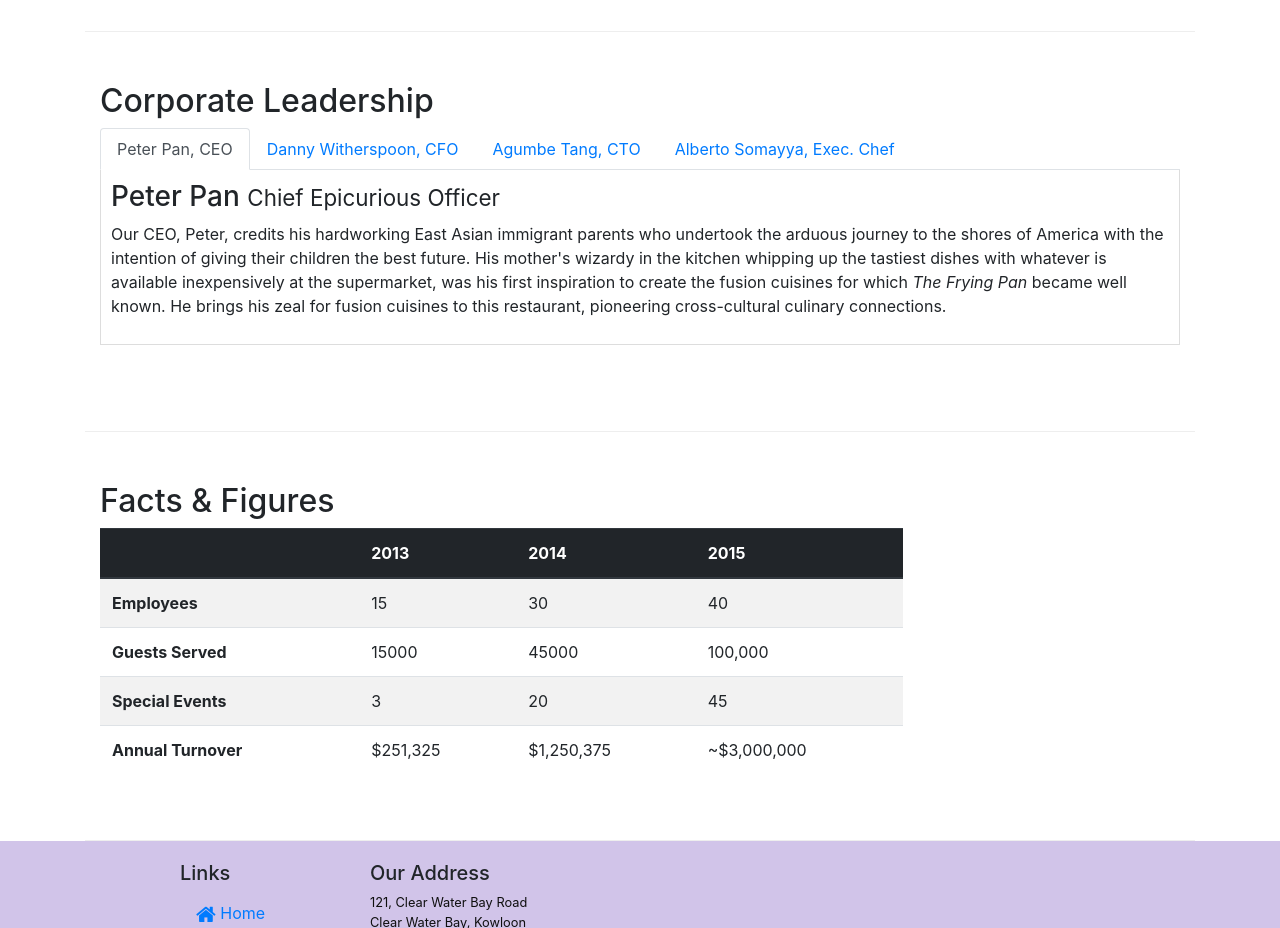
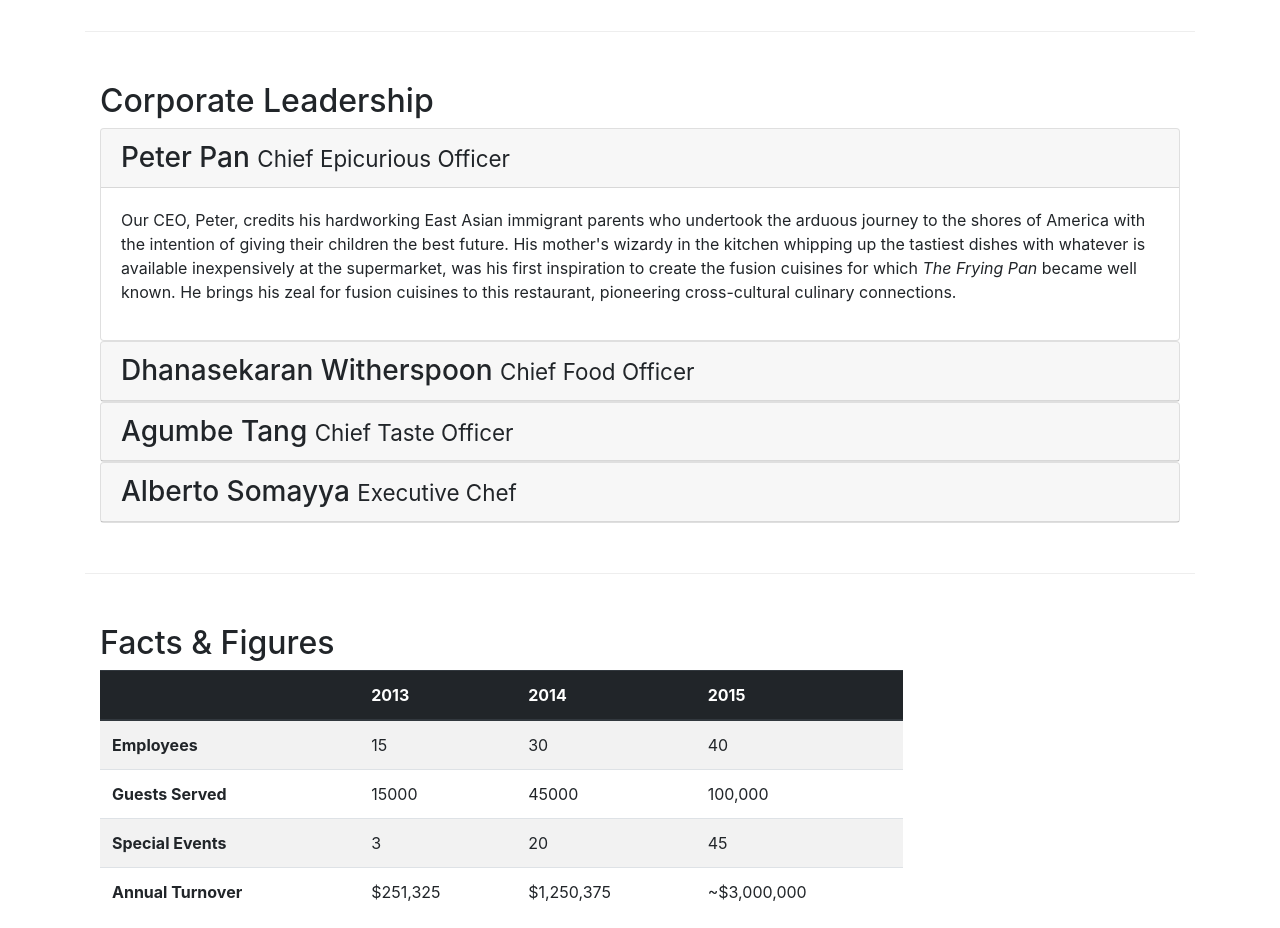
Before and after one commit to jonlorusso/conFusion, a website: page aboutus.html in a window 1280 px wide. Shown: the part 940-1868 px from the top of the page. Drawn offline with nearby package versions, Linux system fonts and the light colour scheme.

Commit message:
Accordion

```diff
--- a/aboutus.html
+++ b/aboutus.html
@@ -102,36 +102,62 @@
         <div class="row row-content">
             <div class="col-12">
                 <h2>Corporate Leadership</h2>
-                <ul class="nav nav-tabs">
-                    <li class="nav-item">
-                        <a class="nav-link active" href="#peter" role="tab" data-toggle="tab">Peter Pan, CEO</a>
-                    </li>
-                    <li class="nav-item">
-                        <a class="nav-link" href="#danny" role="tab" data-toggle="tab">Danny Witherspoon, CFO</a>
-                    </li>
-                    <li class="nav-item">
-                        <a class="nav-link" href="#agumbe" role="tab" data-toggle="tab">Agumbe Tang, CTO</a>
-                    </li>
-                    <li class="nav-item">
-                        <a class="nav-link" href="#alberto" role="tab" data-toggle="tab">Alberto Somayya, Exec. Chef</a>
-                    </li>
-                </ul>
-                <div class="tab-content">
-                    <div role="tabpanel" class="tab-pane fade show active" id="peter">
-                        <h3>Peter Pan <small>Chief Epicurious Officer</small></h3>
-                        <p class="d-none d-sm-block">Our CEO, Peter, credits his hardworking East Asian immigrant parents who undertook the arduous journey to the shores of America with the intention of giving their children the best future. His mother's wizardy in the kitchen whipping up the tastiest dishes with whatever is available inexpensively at the supermarket, was his first inspiration to create the fusion cuisines for which <em>The Frying Pan</em> became well known. He brings his zeal for fusion cuisines to this restaurant, pioneering cross-cultural culinary connections.</p>
+                <div class="accordion">
+                    <div class="card">
+                        <div class="card-header" role="tab" id="peterhead">
+                            <h3 class="mb-0">
+                                <a data-toggle="collapse" data-target="#peter">
+                                    Peter Pan <small>Chief Epicurious Officer</small>
+                                </a>
+                            </h3>
+                        </div>
+                        <div class="collapse show" id="peter" data-parent="#accordion">
+                            <div class="card-body">
+                                <p class="d-none d-sm-block">Our CEO, Peter, credits his hardworking East Asian immigrant parents who undertook the arduous journey to the shores of America with the intention of giving their children the best future. His mother's wizardy in the kitchen whipping up the tastiest dishes with whatever is available inexpensively at the supermarket, was his first inspiration to create the fusion cuisines for which <em>The Frying Pan</em> became well known. He brings his zeal for fusion cuisines to this restaurant, pioneering cross-cultural culinary connections.</p>
+                            </div>
+                        </div>
                     </div>
-                    <div role="tabpanel" class="tab-pane fade show" id="danny">
-                        <h3>Dhanasekaran Witherspoon <small>Chief Food Officer</small></h3>
-                        <p class="d-none d-sm-block">Our CFO, Danny, as he is affectionately referred to by his colleagues, comes from a long established family tradition in farming and produce. His experiences growing up on a farm in the Australian outback gave him great appreciation for varieties of food sources. As he puts it in his own words, <em>Everything that runs, wins, and everything that stays, pays!</em></p>
+                    <div class="card">
+                        <div class="card-header" role="tab" id="dannyhead">
+                            <h3 class="mb-0">
+                                <a data-toggle="collapse" data-target="#danny">
+                                    Dhanasekaran Witherspoon <small>Chief Food Officer</small>
+                                </a>
+                            </h3>
+                        </div>
+                        <div class="collapse" id="danny" data-parent="#accordion">
+                            <div class="card-body">
+                                <p class="d-none d-sm-block">Our CFO, Danny, as he is affectionately referred to by his colleagues, comes from a long established family tradition in farming and produce. His experiences growing up on a farm in the Australian outback gave him great appreciation for varieties of food sources. As he puts it in his own words, <em>Everything that runs, wins, and everything that stays, pays!</em></p>
+                            </div>
+                        </div>
                     </div>
-                    <div role="tabpanel" class="tab-pane fade show" id="agumbe">
-                        <h3>Agumbe Tang <small>Chief Taste Officer</small></h3>
-                        <p class="d-none d-sm-block">Blessed with the most discerning gustatory sense, Agumbe, our CTO, personally ensures that every dish that we serve meets his exacting tastes. Our chefs dread the tongue lashing that ensues if their dish does not meet his exacting standards. He lives by his motto, <em>You click only if you survive my lick.</em></p>
+                    <div class="card">
+                        <div class="card-header" role="tab" id="agumbehead">
+                            <h3 class="mb-0">
+                                <a data-toggle="collapse" data-target="#agumbe">
+                                    Agumbe Tang <small>Chief Taste Officer</small>
+                                </a>
+                            </h3>
+                        </div>
+                        <div class="collapse" id="agumbe" data-parent="#accordion">
+                            <div class="card-body">
+                                <p class="d-none d-sm-block">Blessed with the most discerning gustatory sense, Agumbe, our CTO, personally ensures that every dish that we serve meets his exacting tastes. Our chefs dread the tongue lashing that ensues if their dish does not meet his exacting standards. He lives by his motto, <em>You click only if you survive my lick.</em></p>
+                            </div>
+                        </div>
                     </div>
-                    <div role="tabpanel" class="tab-pane fade show" id="alberto">
-                        <h3>Alberto Somayya <small>Executive Chef</small></h3>
-                        <p class="d-none d-sm-block">Award winning three-star Michelin chef with wide International experience having worked closely with whos-who in the culinary world, he specializes in creating mouthwatering Indo-Italian fusion experiences. He says, <em>Put together the cuisines from the two craziest cultures, and you get a winning hit! Amma Mia!</em></p>
+                    <div class="card">
+                        <div class="card-header" role="tab" id="albertohead">
+                            <h3 class="mb-0">
+                                <a data-toggle="collapse" data-target="#alberto">
+                                    Alberto Somayya <small>Executive Chef</small>
+                                </a>
+                            </h3>
+                        </div>
+                        <div class="collapse" id="alberto" data-parent="#accordion">
+                            <div class="card-body">
+                                <p class="d-none d-sm-block">Award winning three-star Michelin chef with wide International experience having worked closely with whos-who in the culinary world, he specializes in creating mouthwatering Indo-Italian fusion experiences. He says, <em>Put together the cuisines from the two craziest cultures, and you get a winning hit! Amma Mia!</em></p>
+                            </div>
+                        </div>
                     </div>
                 </div>
             </div>
```
